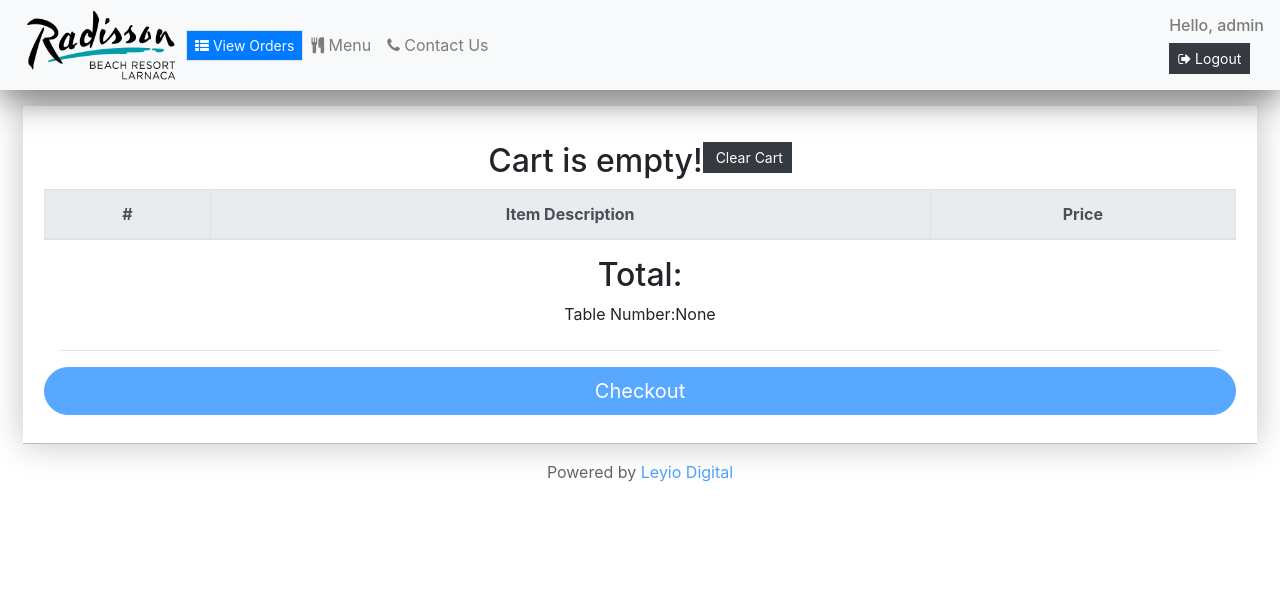
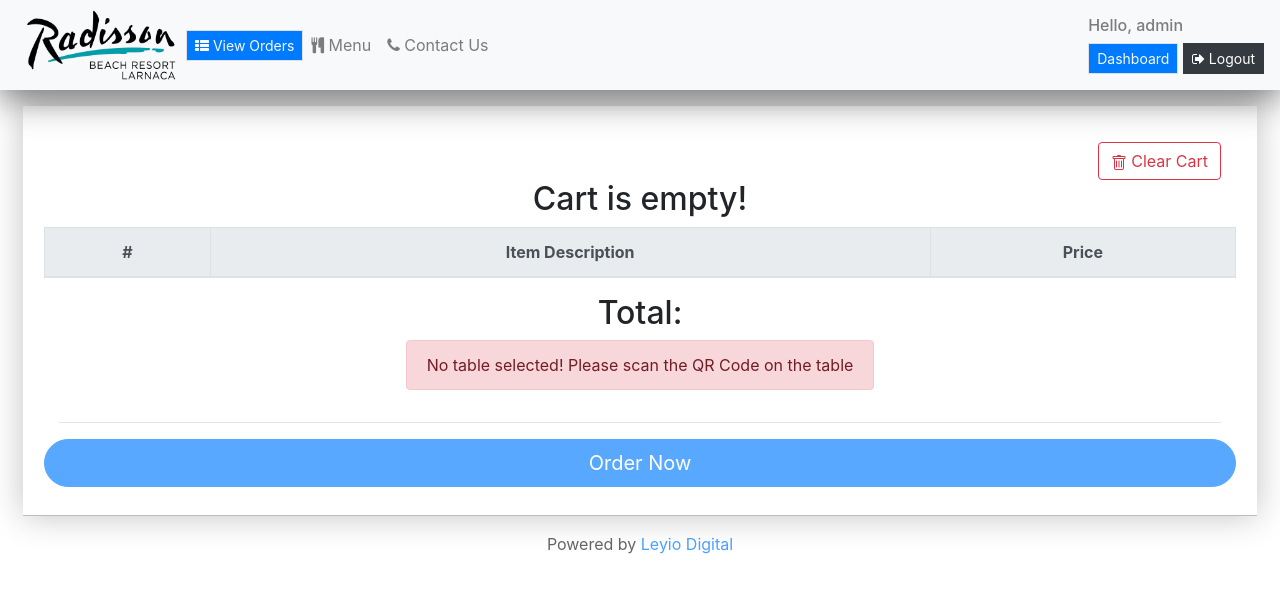
Before and after one commit to stefanosyiorkas/radisson_fos, a Django app: page /cart in a window 1280 px wide. Shown: the top 593 px of the page. Run offline with Django 3.2, Linux system fonts and the light colour scheme; a user stored in the database is signed in; data comes from the database, SQL or seed files in the repository; both versions use the stored data as it was after the commit; data that the repository does not hold is empty; some libraries are stand-ins or nearby versions.

Commit message:
table number functionality, dish enabled boolean

```diff
--- a/orders/models.py
+++ b/orders/models.py
@@ -25,6 +25,7 @@ class Salad(models.Model):
     dish_image = models.CharField(max_length=200, default='media/media/no-img-available.png')
     allergies = models.CharField(max_length=200, null=True)
     price = models.DecimalField(max_digits=6, decimal_places=2)
+    enabled = models.BooleanField()
 
     class Meta:
         verbose_name = "List of Salad"
@@ -42,6 +43,7 @@ class AllDaySnacks(models.Model):
     dish_image = models.CharField(max_length=200, default='media/media/no-img-available.png')
     allergies = models.CharField(max_length=200, null=True)
     price = models.DecimalField(max_digits=6, decimal_places=2)
+    enabled = models.BooleanField()
 
     class Meta:
         verbose_name = "List of All Day Snacks"
@@ -58,6 +60,7 @@ class MainDishes(models.Model):
     dish_image = models.CharField(max_length=200, default='media/media/no-img-available.png')
     allergies = models.CharField(max_length=200, null=True)
     price = models.DecimalField(max_digits=6, decimal_places=2)
+    enabled = models.BooleanField()
 
     class Meta:
         verbose_name = "List of Main Dishes"
@@ -74,6 +77,7 @@ class Burgers(models.Model):
     dish_image = models.CharField(max_length=200, default='media/media/no-img-available.png')
     allergies = models.CharField(max_length=200, null=True)
     price = models.DecimalField(max_digits=6, decimal_places=2)
+    enabled = models.BooleanField()
 
     class Meta:
         verbose_name = "List of Burgers"
@@ -90,6 +94,7 @@ class Desserts(models.Model):
     dish_image = models.CharField(max_length=200, default='media/media/no-img-available.png')
     allergies = models.CharField(max_length=200, null=True)
     price = models.DecimalField(max_digits=6, decimal_places=2)
+    enabled = models.BooleanField()
 
     class Meta:
         verbose_name = "List of Desserts"
--- a/orders/static/orders/main.js
+++ b/orders/static/orders/main.js
@@ -11,7 +11,7 @@ $(document).ready(function() {
 
     if (window.location.href.indexOf("cart") > -1) {
         //dynamically generate the cart on the page
-        if (document.getElementById('table_number').innerHTML == 'None'){
+        if (document.getElementById('table_number').innerHTML == ''){
             document.getElementById("checkout_button").disabled = true;
         }
         load_cart()
@@ -358,7 +358,7 @@ function checkout() {
     var csrftoken = getCookie('csrftoken');
 
     console.log(table_number)
-    if (table_number=="none" || table_number==null){
+    if (table_number=="none" || table_number==null || table_number==''){
         display_notif("table none")
     } else {
         console.log("Checkout was clicked so we now send it to the server!") // sanity check
--- a/orders/static/orders/style.css
+++ b/orders/static/orders/style.css
@@ -170,3 +170,7 @@ body {
     margin-top: 10px;
     margin-left: 5px;
 }
+
+#clear-cart {
+    text-align: right;
+}
--- a/orders/templates/orders/cart.html
+++ b/orders/templates/orders/cart.html
@@ -4,16 +4,19 @@
     <div class="content my-3 px-2">
         <div class="card rounded-0 shadow">
             <div class="card-body">
+                <div id="clear-cart">
+                    <button onclick="clear_cart_btn()" type="button" class="btn btn-outline-danger">
+                                    <svg xmlns="http://www.w3.org/2000/svg" width="16" height="16" fill="currentColor" class="bi bi-trash" viewBox="0 0 16 16">
+                      <path d="M5.5 5.5A.5.5 0 0 1 6 6v6a.5.5 0 0 1-1 0V6a.5.5 0 0 1 .5-.5zm2.5 0a.5.5 0 0 1 .5.5v6a.5.5 0 0 1-1 0V6a.5.5 0 0 1 .5-.5zm3 .5a.5.5 0 0 0-1 0v6a.5.5 0 0 0 1 0V6z"></path>
+                      <path fill-rule="evenodd" d="M14.5 3a1 1 0 0 1-1 1H13v9a2 2 0 0 1-2 2H5a2 2 0 0 1-2-2V4h-.5a1 1 0 0 1-1-1V2a1 1 0 0 1 1-1H6a1 1 0 0 1 1-1h2a1 1 0 0 1 1 1h3.5a1 1 0 0 1 1 1v1zM4.118 4 4 4.059V13a1 1 0 0 0 1 1h6a1 1 0 0 0 1-1V4.059L11.882 4H4.118zM2.5 3V2h11v1h-11z"></path>
+                    </svg>
+                Clear Cart
+                    </button>
+                </div>
                 <div class="row justify-content-center">
                     <div class="row">
                       <div class="column"><h2 id="cart_heading"></h2></div>
-                      <div class="column"><button
-                            type="button"
-                            class="btn btn-dark btn-sm rounded-0"
-                            onclick="clear_cart_btn()"
-                          >
-                            <i class="fa fa-clear"></i> Clear Cart
-                          </button></div>
+                      <div class="column"></div>
                     </div>
 
 <!--                    <fieldset class="pb-2 mb-3 border w-100">-->
@@ -40,17 +43,22 @@
                 </div>
 
                 <div class="row justify-content-center">
-                  <label for="table_number">Table Number: </label>
                     {% if request.session.table %}
-                    <span id="table_number">{{request.session.table}}</span>
+                    <div class="alert alert-info" role="alert">
+                        Table: <span id="table_number">{{request.session.table}}</span>
+                    </div>
+
                     {% else %}
-                    <span id="table_number">None</span>
+                    <div class="alert alert-danger" role="alert">
+                      No table selected! Please scan the QR Code on the table
+                    </div>
+                    <span id="table_number"></span>
                     {% endif %}
 
                 </div>
                 <hr>
                 <div class="row justify-content-center">
-                        <button id="checkout_button" type="submit" class="btn btn-primary btn-block btn-lg rounded-pill" onclick="checkout()">Checkout</button>
+                        <button id="checkout_button" type="submit" class="btn btn-primary btn-block btn-lg rounded-pill" onclick="checkout()">Order Now</button>
                 </div>
             </div>
         </div>
--- a/orders/templates/orders/header.html
+++ b/orders/templates/orders/header.html
@@ -104,6 +104,11 @@ href="/view-orders"
                 <span class="navbar-text">
                   <h6>Hello, {{request.user.username}}</h6>
           {% if user.is_superuser or user.is_staff %}
+          <a
+          href="/admin"
+          class="btn btn-primary text-light btn-sm border rounded-0"
+          > Dashboard</a
+          >
           {% else %}
           <a
           href="/view-orders"
--- a/orders/templates/orders/home.html
+++ b/orders/templates/orders/home.html
@@ -36,7 +36,11 @@
                                 <img id="dish-img" class="dish-img" src="{{dish.dish_image}}">
                             </div>
                             {% if request.user.is_authenticated %}
-                            <button class="btn btn-success" onclick="add_to_cart({item_description:'{{dish.dish_name}}' , price:'{{dish.price}}'})">€ {{dish.price}}</button>
+                                {% if dish.enabled %}
+                                <button class="btn btn-success" onclick="add_to_cart({item_description:'{{dish.dish_name}}' , price:'{{dish.price}}'})">€ {{dish.price}}</button>
+                                {% else %}
+                                 <button class="btn btn-danger">Not Available</button>
+                                {% endif %}
                             {% else %}
                             <button class="btn btn-success disabled" onclick="add_to_cart()">€ {{dish.price}}</button>
                             {% endif %}
```
Also changed, not shown: radisson/settings.py (+16 -1 lines), db.sqlite3.
